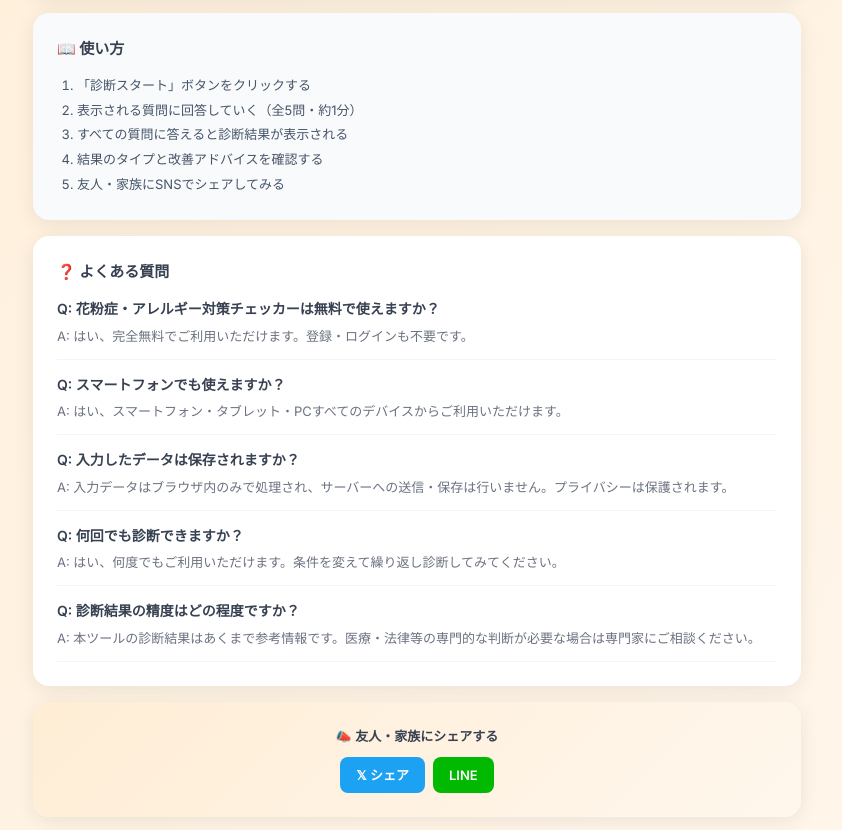
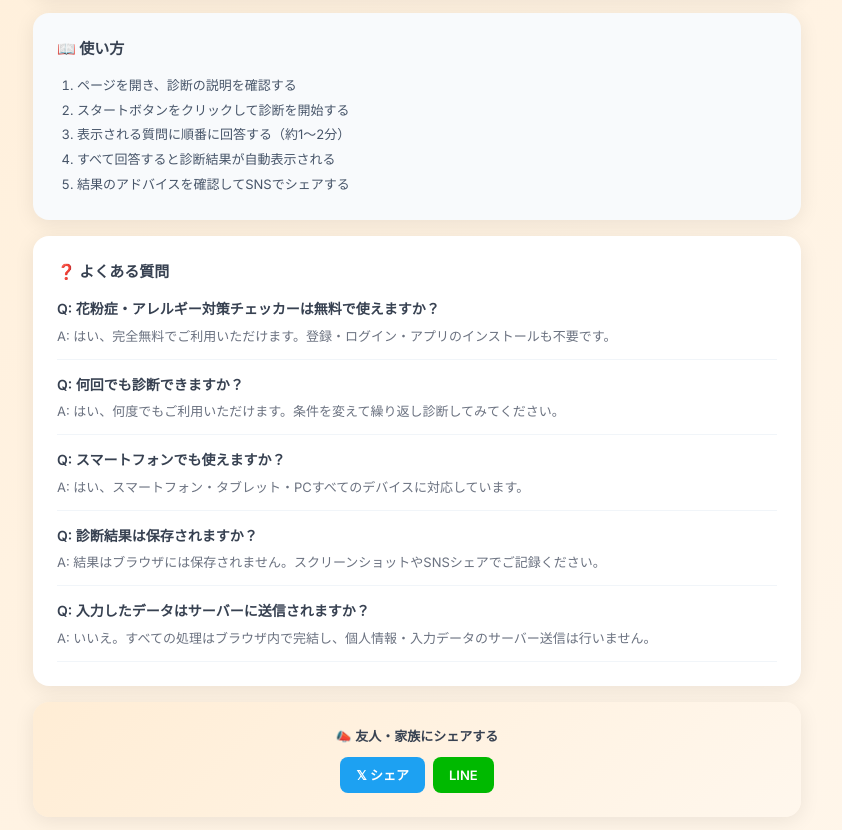
Before and after one commit to appadaycreator/pollen-allergy-checker, a plain HTML site: page index.html in a window 1280 px wide. Shown: the part 692-1522 px from the top of the page, without its empty margins (223-1065 px from the left). Drawn offline with Linux system fonts and the light colour scheme.

Commit message:
improve: PDCA自動改善 2026-05-25

```diff
--- a/index.html
+++ b/index.html
@@ -27,7 +27,7 @@
     <!-- AdSense -->
     <script async src="https://pagead2.googlesyndication.com/pagead/js/adsbygoogle.js?client=ca-pub-8427583028015858" crossorigin="anonymous"></script>
     <script type="application/ld+json">{"@context":"https://schema.org","@type":"WebApplication","name":"花粉症・アレルギー対策チェッカー","description":"症状・生活習慣・地域から花粉症の重症度を診断し、薬・マスク・空気清浄機の選び方を提案。登録不要・完全無料でご利用いただけます。","url":"https://appadaycreator.com/pollen-allergy-checker/","applicationCategory":"UtilityApplication","operatingSystem":"Any","inLanguage":"ja","offers":{"@type":"Offer","price":"0","priceCurrency":"JPY"},"author":{"@type":"Organization","name":"AppADayCreator","url":"https://appadaycreator.com/"}}</script>
-    <script type="application/ld+json">{"@context": "https://schema.org", "@type": "FAQPage", "mainEntity": [{"@type": "Question", "name": "花粉症・アレルギー対策チェッカーは無料で使えますか？", "acceptedAnswer": {"@type": "Answer", "text": "はい、完全無料でご利用いただけます。登録・ログインも不要です。"}}, {"@type": "Question", "name": "スマートフォンでも使えますか？", "acceptedAnswer": {"@type": "Answer", "text": "はい、スマートフォン・タブレット・PCすべてのデバイスからご利用いただけます。"}}, {"@type": "Question", "name": "入力したデータは保存されますか？", "acceptedAnswer": {"@type": "Answer", "text": "入力データはブラウザ内のみで処理され、サーバーへの送信・保存は行いません。プライバシーは保護されます。"}}, {"@type": "Question", "name": "何回でも診断できますか？", "acceptedAnswer": {"@type": "Answer", "text": "はい、何度でもご利用いただけます。条件を変えて繰り返し診断してみてください。"}}, {"@type": "Question", "name": "診断結果の精度はどの程度ですか？", "acceptedAnswer": {"@type": "Answer", "text": "本ツールの診断結果はあくまで参考情報です。医療・法律等の専門的な判断が必要な場合は専門家にご相談ください。"}}]}</script>
+    <script type="application/ld+json">{"@context": "https://schema.org", "@type": "FAQPage", "mainEntity": [{"@type": "Question", "name": "花粉症・アレルギー対策チェッカーは無料で使えますか？", "acceptedAnswer": {"@type": "Answer", "text": "はい、完全無料でご利用いただけます。登録・ログイン・アプリのインストールも不要です。"}}, {"@type": "Question", "name": "何回でも診断できますか？", "acceptedAnswer": {"@type": "Answer", "text": "はい、何度でもご利用いただけます。条件を変えて繰り返し診断してみてください。"}}, {"@type": "Question", "name": "スマートフォンでも使えますか？", "acceptedAnswer": {"@type": "Answer", "text": "はい、スマートフォン・タブレット・PCすべてのデバイスに対応しています。"}}, {"@type": "Question", "name": "診断結果は保存されますか？", "acceptedAnswer": {"@type": "Answer", "text": "結果はブラウザには保存されません。スクリーンショットやSNSシェアでご記録ください。"}}, {"@type": "Question", "name": "入力したデータはサーバーに送信されますか？", "acceptedAnswer": {"@type": "Answer", "text": "いいえ。すべての処理はブラウザ内で完結し、個人情報・入力データのサーバー送信は行いません。"}}]}</script>
     <style>
         * { margin: 0; padding: 0; box-sizing: border-box; }
         body { font-family: 'Inter', 'Noto Sans JP', sans-serif; background: linear-gradient(135deg, #FFEDD5 0%, #FFF7ED 100%); min-height: 100vh; color: #333; line-height: 1.6; }
@@ -105,11 +105,11 @@
         <div class="card" style="margin-top:8px;background:#f8fafc;">
             <h2 style="font-size:15px;font-weight:700;margin-bottom:12px;color:#374151;">📖 使い方</h2>
             <ol style="padding-left:20px;font-size:13px;color:#475569;line-height:1.9;">
-                <li>「診断スタート」ボタンをクリックする</li>
-                <li>表示される質問に回答していく（全5問・約1分）</li>
-                <li>すべての質問に答えると診断結果が表示される</li>
-                <li>結果のタイプと改善アドバイスを確認する</li>
-                <li>友人・家族にSNSでシェアしてみる</li>
+                <li>ページを開き、診断の説明を確認する</li>
+                <li>スタートボタンをクリックして診断を開始する</li>
+                <li>表示される質問に順番に回答する（約1〜2分）</li>
+                <li>すべて回答すると診断結果が自動表示される</li>
+                <li>結果のアドバイスを確認してSNSでシェアする</li>
             </ol>
         </div>
 
@@ -119,23 +119,23 @@
             <div style="display:flex;flex-direction:column;gap:14px;">
             <div style="border-bottom:1px solid #f1f5f9;padding-bottom:12px;">
               <p style="font-size:14px;font-weight:600;color:#374151;margin-bottom:4px;">Q: 花粉症・アレルギー対策チェッカーは無料で使えますか？</p>
-              <p style="font-size:13px;color:#6b7280;line-height:1.7;">A: はい、完全無料でご利用いただけます。登録・ログインも不要です。</p>
-            </div>
-            <div style="border-bottom:1px solid #f1f5f9;padding-bottom:12px;">
-              <p style="font-size:14px;font-weight:600;color:#374151;margin-bottom:4px;">Q: スマートフォンでも使えますか？</p>
-              <p style="font-size:13px;color:#6b7280;line-height:1.7;">A: はい、スマートフォン・タブレット・PCすべてのデバイスからご利用いただけます。</p>
-            </div>
-            <div style="border-bottom:1px solid #f1f5f9;padding-bottom:12px;">
-              <p style="font-size:14px;font-weight:600;color:#374151;margin-bottom:4px;">Q: 入力したデータは保存されますか？</p>
-              <p style="font-size:13px;color:#6b7280;line-height:1.7;">A: 入力データはブラウザ内のみで処理され、サーバーへの送信・保存は行いません。プライバシーは保護されます。</p>
+              <p style="font-size:13px;color:#6b7280;line-height:1.7;">A: はい、完全無料でご利用いただけます。登録・ログイン・アプリのインストールも不要です。</p>
             </div>
             <div style="border-bottom:1px solid #f1f5f9;padding-bottom:12px;">
               <p style="font-size:14px;font-weight:600;color:#374151;margin-bottom:4px;">Q: 何回でも診断できますか？</p>
               <p style="font-size:13px;color:#6b7280;line-height:1.7;">A: はい、何度でもご利用いただけます。条件を変えて繰り返し診断してみてください。</p>
             </div>
             <div style="border-bottom:1px solid #f1f5f9;padding-bottom:12px;">
-              <p style="font-size:14px;font-weight:600;color:#374151;margin-bottom:4px;">Q: 診断結果の精度はどの程度ですか？</p>
-              <p style="font-size:13px;color:#6b7280;line-height:1.7;">A: 本ツールの診断結果はあくまで参考情報です。医療・法律等の専門的な判断が必要な場合は専門家にご相談ください。</p>
+              <p style="font-size:14px;font-weight:600;color:#374151;margin-bottom:4px;">Q: スマートフォンでも使えますか？</p>
+              <p style="font-size:13px;color:#6b7280;line-height:1.7;">A: はい、スマートフォン・タブレット・PCすべてのデバイスに対応しています。</p>
+            </div>
+            <div style="border-bottom:1px solid #f1f5f9;padding-bottom:12px;">
+              <p style="font-size:14px;font-weight:600;color:#374151;margin-bottom:4px;">Q: 診断結果は保存されますか？</p>
+              <p style="font-size:13px;color:#6b7280;line-height:1.7;">A: 結果はブラウザには保存されません。スクリーンショットやSNSシェアでご記録ください。</p>
+            </div>
+            <div style="border-bottom:1px solid #f1f5f9;padding-bottom:12px;">
+              <p style="font-size:14px;font-weight:600;color:#374151;margin-bottom:4px;">Q: 入力したデータはサーバーに送信されますか？</p>
+              <p style="font-size:13px;color:#6b7280;line-height:1.7;">A: いいえ。すべての処理はブラウザ内で完結し、個人情報・入力データのサーバー送信は行いません。</p>
             </div>
             </div>
         </div>
```
